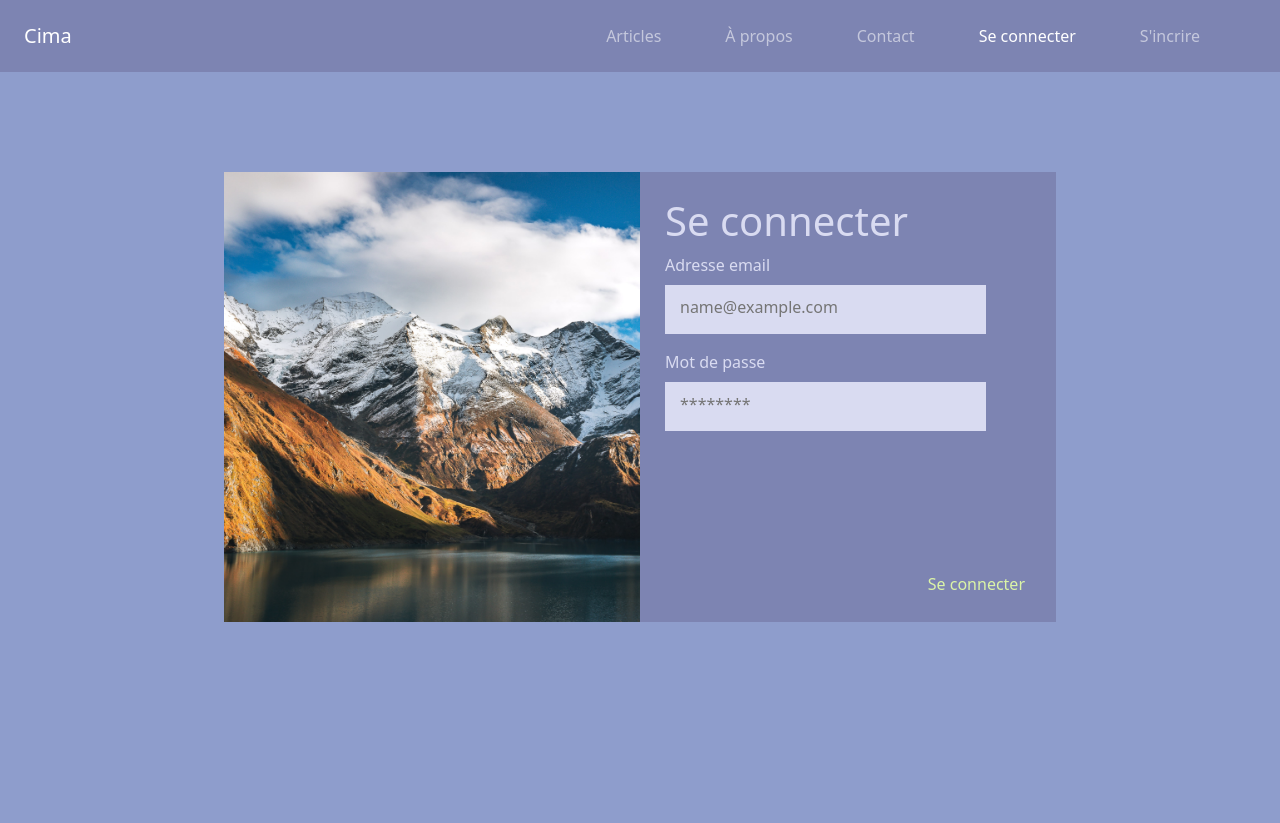
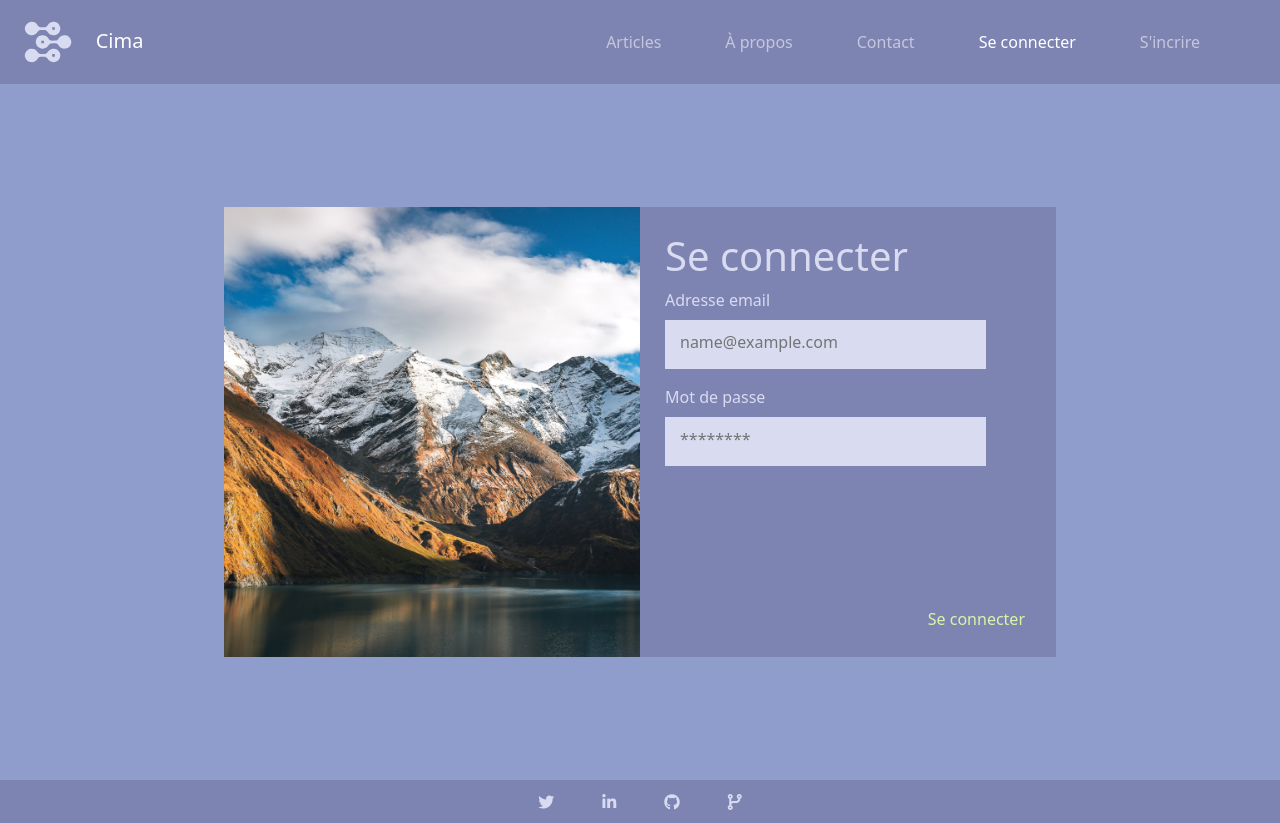
Before and after one commit to guicima/Blog-PHP, a PHP site: page /connexion in a window 1280 px wide. Before the commit the page ends 622 px from the top, so only its background shows below. Run offline with PHP 8.4, Linux system fonts and the light colour scheme; some libraries are stand-ins or nearby versions.

Commit message:
Fix encoding and design

```diff
--- a/docker-compose.yml
+++ b/docker-compose.yml
@@ -18,8 +18,10 @@ services:
         ports:
             - "3306:3306"
         environment:
-            - MYSQL_ROOT_PASSWORD=root
-            - MYSQL_DATABASE=BlogPHP
+            MYSQL_ROOT_PASSWORD: root
+            MYSQL_DATABASE: BlogPHP
+            LANG: C.UTF-8
+        command: ['--character-set-server=utf8mb4', '--collation-server=utf8mb4_unicode_ci']
     myadmin:
         container_name: blog-php-myadmin
         image: phpmyadmin/phpmyadmin
--- a/www/Views/Home.php
+++ b/www/Views/Home.php
@@ -13,6 +13,11 @@
                     <a class="more" href="/post&id=<?= htmlentities( $post->id ) ?>">Lire plus</a>
                 </div>
             <?php endforeach; ?>
+        <?php else : ?>
+            <div style="grid-column: span 4; height: 600px; display: flex; flex-flow: column;">
+                <img src="/assets/images/desert.svg" alt="Vide">
+                <p class="text-center fs-5 fw-bold" style="color: #9FB0E3">Cette page semble vide.</p>
+            </div>
         <?php endif; ?>
     </div>
 </div>
--- a/www/Views/partials/Footer.php
+++ b/www/Views/partials/Footer.php
@@ -1,3 +1,11 @@
+<footer class="d-flex justify-content-center align-items-center" style="background-color: #7D84B2; height: 43px">
+<a target="_blank" class="p-2 mx-3 link-color-light" href="https://twitter.com/Guilherme_Cima" alt="Twitter"><i class="fab fa-twitter"></i></a>
+<a target="_blank" class="p-2 mx-3 link-color-light" href="https://www.linkedin.com/in/guicima/" alt="LinkedIn"><i class="fab fa-linkedin-in"></i></a>
+<a target="_blank" class="p-2 mx-3 link-color-light" href="https://github.com/guicima" alt="GitHub"><i class="fab fa-github"></i></a>
+<a target="_blank" class="p-2 mx-3 link-color-light" href="https://github.com/guicima/Blog-PHP" alt="Code source"><i class="fas fa-code-branch"></i></a>
+
+</footer>
+
 
     <!-- Bootstrap -->
     <script src="https://cdn.jsdelivr.net/npm/bootstrap@5.1.1/dist/js/bootstrap.bundle.min.js" integrity="sha384-/bQdsTh/da6pkI1MST/rWKFNjaCP5gBSY4sEBT38Q/9RBh9AH40zEOg7Hlq2THRZ" crossorigin="anonymous"></script>
--- a/www/Views/partials/Head.php
+++ b/www/Views/partials/Head.php
@@ -9,7 +9,7 @@
     <link href="https://cdn.jsdelivr.net/npm/bootstrap@5.1.1/dist/css/bootstrap.min.css" rel="stylesheet" integrity="sha384-F3w7mX95PdgyTmZZMECAngseQB83DfGTowi0iMjiWaeVhAn4FJkqJByhZMI3AhiU" crossorigin="anonymous">
     <link href="/assets/css/style.css" rel="stylesheet">
     <script src="https://kit.fontawesome.com/e6b889dda3.js" crossorigin="anonymous"></script>
-
+    <link rel="icon" type="image/svg+xml" href="/assets/images/logo_color.svg">
 
 </head>
 <body style="background-color: #8e9dcc;">
--- a/www/Views/partials/Header.php
+++ b/www/Views/partials/Header.php
@@ -2,7 +2,7 @@
 $user = AuthController::isLoggedIn() ? new User(AuthController::isLoggedIn()['id']) : null;
 ?>
 <nav class="navbar navbar-expand-lg navbar-dark px-4 py-3" style="background-color: #7D84B2;">
-    <a class="navbar-brand" href="/">Cima</a>
+    <a class="navbar-brand link-color-light" href="/"><img class="me-4" src="/assets/images/logo_light.svg">Cima</a>
     <button class="navbar-toggler" type="button" data-toggle="collapse" data-target="#navbarNavAltMarkup" aria-controls="navbarNavAltMarkup" aria-expanded="false" aria-label="Toggle navigation">
         <span class="navbar-toggler-icon"></span>
     </button>
--- a/www/assets/css/style.css
+++ b/www/assets/css/style.css
@@ -12,6 +12,7 @@
   -webkit-box-pack: center;
       -ms-flex-pack: center;
           justify-content: center;
+  min-height: 87vh;
   /*-------Utilities--------*/
 }
 
--- a/www/assets/css/style.scss
+++ b/www/assets/css/style.scss
@@ -12,9 +12,7 @@ $very-dark: #7077A6;
     flex-direction: column;
     align-items: center;
     justify-content: center;
-
-
-
+    min-height: 87vh;
 
     .header-image {
         width: 100%;
```
Also changed, not shown: mysql-dump/BlogPHP.sql (+6 -0 lines), www/Views/ManageComment.php (+8 -3 lines), www/Views/ManagePost.php (+7 -0 lines), www/Views/Post.php (+6 -2 lines), www/.htaccess, www/assets/images/desert.svg (added), www/assets/images/logo_color.svg (added), www/assets/images/logo_light.svg (added), 1 other file.
